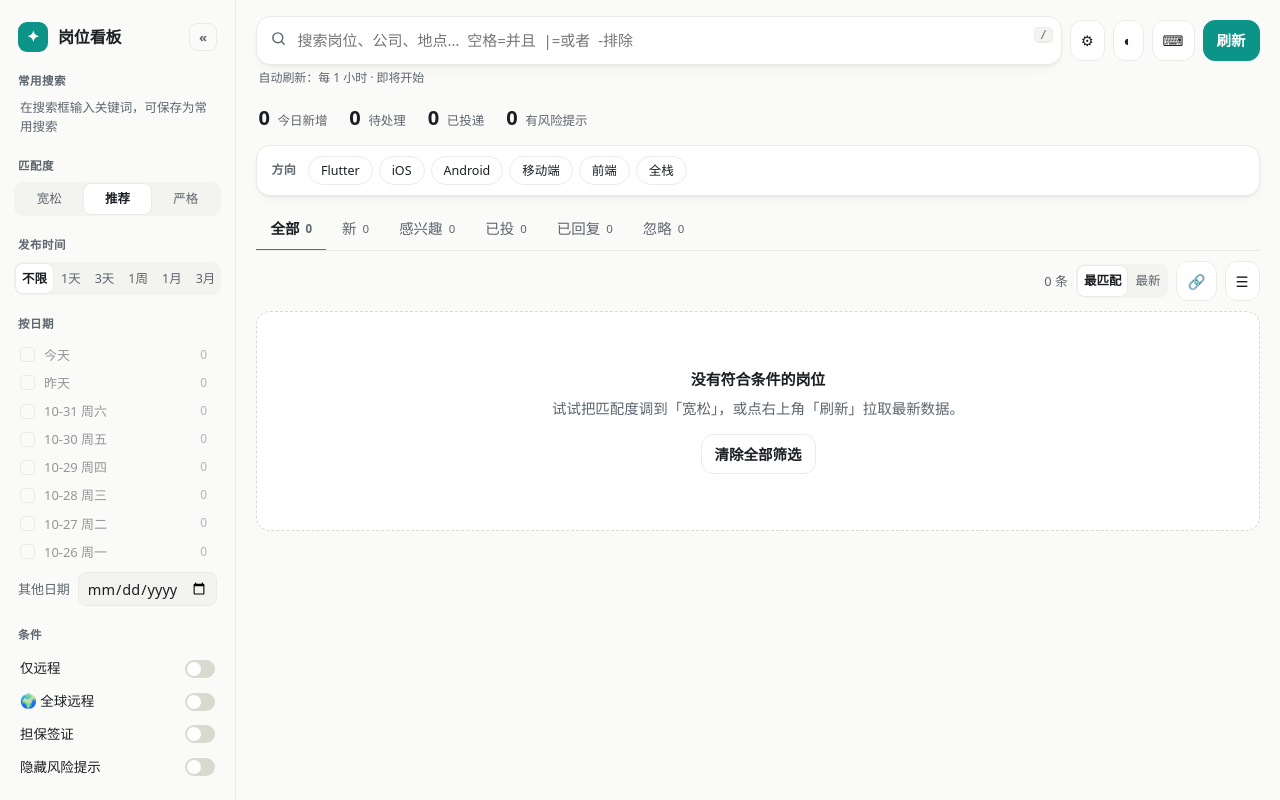
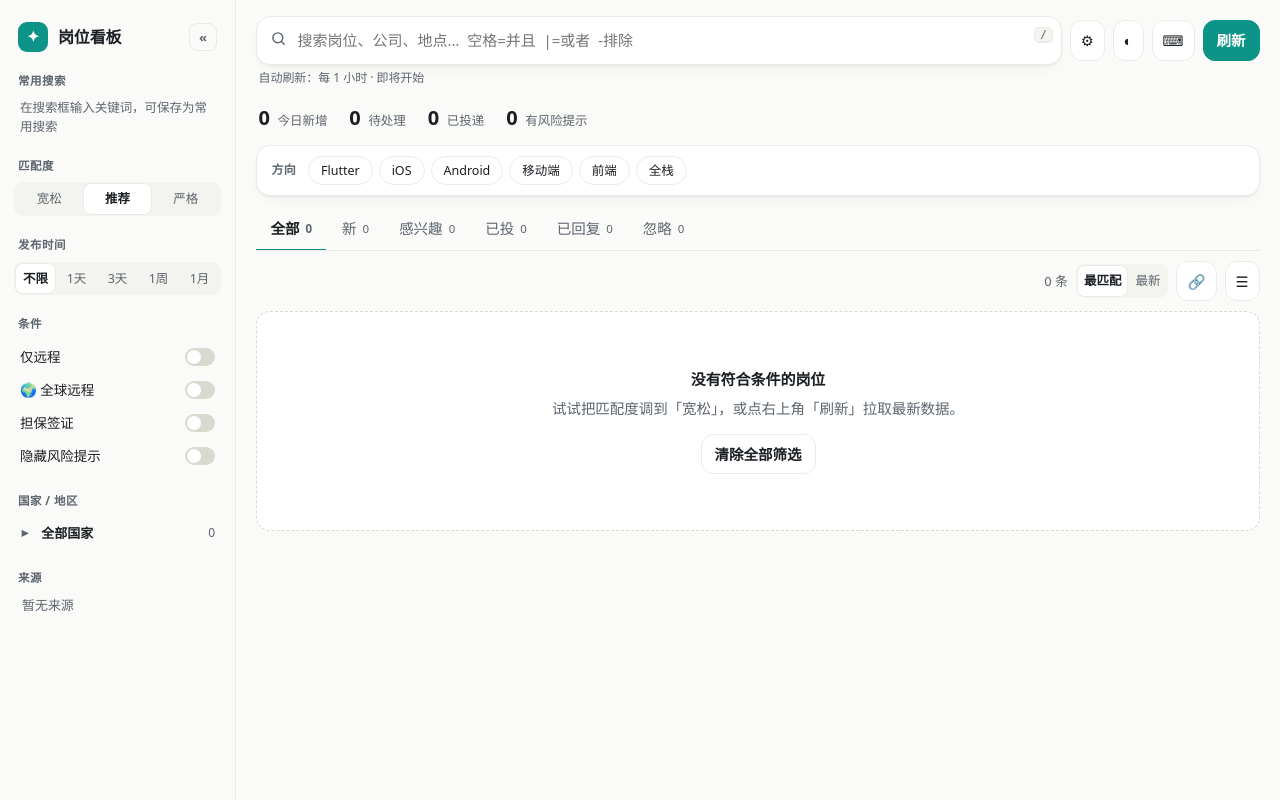
Before and after one commit to ceeyang/jobboard, a FastAPI app: page / in a window 1280 px wide. Run offline with FastAPI, Linux system fonts and the light colour scheme; data comes from the database, SQL or seed files in the repository; data that the repository does not hold is empty.

Commit message:
Drop the by-day panel and 3-month option; time filter stays 1d/3d/1w/1m, newest-first view keeps day headings
Co-Authored-By: Claude Sonnet 5.5 <noreply@anthropic.com>

```diff
--- a/jobboard/templates/app.html
+++ b/jobboard/templates/app.html
@@ -302,9 +302,6 @@ body.detail:not(.pinned) .dscrim{display:block;position:fixed;inset:0;background
   <div class="sec">发布时间</div>
   <div class="seg" id="segSince" role="group" aria-label="发布时间"></div>
 
-  <div class="sec">按日期 <button data-clear="day" id="clrDay" hidden>清除</button></div>
-  <div id="days"></div>
-
   <div class="sec">条件</div>
   <label class="switch">仅远程<input type="checkbox" id="fRemote"></label>
   <label class="switch" title="只显示远程岗位，并去掉标明「仅限美国 / 仅限欧洲 / US only / 必须位于某国」等限制居住地的岗位。没写限制的算全球可申请；地点写了具体城市的不算">🌍 全球远程<input type="checkbox" id="fGeo"></label>
@@ -394,10 +391,10 @@ async function api(method,url,body){
 }
 const LEVELS=[[1,"宽松"],[5,"推荐"],[10,"严格"]];
 const SORTS=[["score","最匹配"],["new","最新"]];
-const SINCES=[["","不限"],["1d","1天"],["3d","3天"],["7d","1周"],["30d","1月"],["90d","3月"]];
-const SINCE_MS={"1d":864e5,"3d":3*864e5,"7d":7*864e5,"30d":30*864e5,"90d":90*864e5};
+const SINCES=[["","不限"],["1d","1天"],["3d","3天"],["7d","1周"],["30d","1月"]];
+const SINCE_MS={"1d":864e5,"3d":3*864e5,"7d":7*864e5,"30d":30*864e5};
 const PAGE=40,LS="jb2";
-const DEF={sideCollapsed:false,status:"all",min:5,since:"",roles:[],srcs:[],remote:false,hideRisk:false,hideGeo:false,visa:false,q:"",sort:"score",dense:false,theme:"auto",closed:{telegram:true,countries:true},pin:false,countries:[],day:""};
+const DEF={sideCollapsed:false,status:"all",min:5,since:"",roles:[],srcs:[],remote:false,hideRisk:false,hideGeo:false,visa:false,q:"",sort:"score",dense:false,theme:"auto",closed:{telegram:true,countries:true},pin:false,countries:[]};
 const $=(s,r=document)=>r.querySelector(s);
 const esc=s=>String(s??"").replace(/[&<>"']/g,c=>({"&":"&amp;","<":"&lt;",">":"&gt;",'"':"&quot;","'":"&#39;"}[c]));
 let S;try{S={...DEF,...JSON.parse(localStorage.getItem(LS)||"{}")}}catch(e){S={...DEF}}
@@ -491,8 +488,7 @@ const whenText=j=>dateOnly(j)?utc(j.posted_at).toLocaleDateString([],{timeZone:"
 const globalRemote=j=>j.remote&&j.geo!=="restricted"&&(j.geo==="worldwide"||!j.location||/^\s*(remote|anywhere|worldwide|global|distributed|work from anywhere)\b/i.test(j.location));
 function match(j,s,skip){
   if(j.score<s.min)return false;
-  if(skip!=="day"&&s.day&&dayKey(j)!==s.day)return false;
-  if(!s.day&&s.since&&pt(j)<Date.now()-SINCE_MS[s.since])return false;
+  if(s.since&&pt(j)<Date.now()-SINCE_MS[s.since])return false;
   if(skip!=="status"&&(s.status==="all"?j.status==="ignored":j.status!==s.status))return false;
   if(s.roles.length&&!j.tags.some(t=>has(s.roles,t)))return false;
   if(skip!=="srcs"&&s.srcs.length&&!j.sources.some(x=>has(s.srcs,x.chat)))return false;
@@ -525,11 +521,6 @@ function renderSide(){
   const sq=SET.saved_searches||[],cur=S.q.trim(),already=sq.some(x=>x.q===cur);
   $("#savedq").innerHTML=(sq.length?`<div class="chips">${sq.map((x,i)=>`<span class="chipbtn ${S.q===x.q?"on":""}" data-sq="${i}" role="button" tabindex="0" title="${esc(x.q)}">${esc(x.name)}<b class="x" data-sqdel="${i}" aria-label="删除" title="删除">×</b></span>`).join("")}</div>`:'<div class="count" style="padding:0 6px;font-size:12.5px">在搜索框输入关键词，可保存为常用搜索</div>')+
     (cur&&!already?`<div class="saveq"><input id="sqname" placeholder="名称" value="${esc(cur.slice(0,14))}" maxlength="30" aria-label="常用搜索名称"><button data-sqsave>保存</button></div>`:"");
-  const dbase=filtered("day"),dcount={};dbase.forEach(j=>{const k=dayKey(j);dcount[k]=(dcount[k]||0)+1});
-  const WD="日一二三四五六",dayList=[...Array(8)].map((_,i)=>{const d=new Date(Date.now()-i*864e5),k=d.toLocaleDateString("sv-SE");return [k,i===0?"今天":i===1?"昨天":k.slice(5)+" 周"+WD[d.getDay()]]});
-  $("#days").innerHTML=`<div class="rows" style="margin:0">${dayList.map(([k,l])=>`<div class="srow ${S.day===k?"on":""} ${dcount[k]?"":"zero"}" data-day="${k}" role="radio" aria-checked="${S.day===k}" tabindex="0"><span class="chk"></span><b>${l}</b><i>${dcount[k]||0}</i><span></span></div>`).join("")}</div>
-    <div class="field" style="margin:6px 4px 0"><label class="count" for="dayPick">其他日期</label><input id="dayPick" class="inp" type="date" value="${S.day&&!dayList.some(x=>x[0]===S.day)?S.day:""}" max="${dayList[0][0]}" style="flex:1;padding:4px 8px"></div>`;
-  $("#clrDay").hidden=!S.day;
   const cbase=filtered("countries"),cc={};cbase.forEach(j=>countryOf(j).forEach(c=>cc[c]=(cc[c]||0)+1));
   const clist=Object.keys(cc).sort((a,b)=>(a==="XX")-(b==="XX")||cc[b]-cc[a]||COUNTRY_NAME[a].localeCompare(COUNTRY_NAME[b],"zh"));
   S.countries.forEach(c=>{if(!clist.includes(c))clist.push(c)});                // a selected country stays visible even at 0
@@ -578,7 +569,7 @@ function renderTabs(){
 function renderActive(){
   const f=[];
   if(S.q.trim())f.push(["q","搜索："+S.q.trim().slice(0,20)]);
-  if(S.day)f.push(["day","日期 "+S.day.slice(5)]);else if(S.since)f.push(["since","最近 "+SINCES.find(x=>x[0]===S.since)[1]]);
+  if(S.since)f.push(["since","最近 "+SINCES.find(x=>x[0]===S.since)[1]]);
   S.roles.forEach(r=>f.push(["role:"+r,lab(r)]));
   let rest=S.srcs.slice();
   for(const k of ["site","gov","github","telegram"]){            // a fully selected group is one chip, not N
@@ -777,7 +768,7 @@ function applySide(){
 const toggleSide=()=>{S.sideCollapsed=!S.sideCollapsed;save();applySide()};
 const applyTheme=()=>{if(S.theme==="auto")document.documentElement.removeAttribute("data-theme");else document.documentElement.setAttribute("data-theme",S.theme)};
 /* The filters live in the address (#q=flutter&r=ios,android&min=5&since=7d&remote=1&visa=1): a search can be shared or bookmarked. */
-const SHARE_KEYS=[["q","q","s"],["roles","r","a"],["srcs","src","a"],["countries","c","a"],["min","min","n"],["since","since","s"],["day","day","s"],["sort","sort","s"],["remote","remote","b"],["hideGeo","geo","b"],["visa","visa","b"],["hideRisk","risk","b"]];
+const SHARE_KEYS=[["q","q","s"],["roles","r","a"],["srcs","src","a"],["countries","c","a"],["min","min","n"],["since","since","s"],["sort","sort","s"],["remote","remote","b"],["hideGeo","geo","b"],["visa","visa","b"],["hideRisk","risk","b"]];
 function hashOf(){
   const p=new URLSearchParams();
   for(const [k,n,t] of SHARE_KEYS){const v=S[k];if(JSON.stringify(v)===JSON.stringify(DEF[k]))continue;p.set(n,t==="a"?v.join(","):t==="b"?"1":v)}
@@ -786,7 +777,7 @@ function hashOf(){
 function readHash(){
   const h=location.hash.replace(/^#\??/,"");if(!h)return;
   const p=new URLSearchParams(h);if(![...p.keys()].some(n=>SHARE_KEYS.some(x=>x[1]===n)))return;
-  Object.assign(S,{q:"",roles:[],srcs:[],countries:[],min:DEF.min,since:"",day:"",sort:"score",remote:false,hideGeo:false,visa:false,hideRisk:false});
+  Object.assign(S,{q:"",roles:[],srcs:[],countries:[],min:DEF.min,since:"",sort:"score",remote:false,hideGeo:false,visa:false,hideRisk:false});
   for(const [k,n,t] of SHARE_KEYS){if(!p.has(n))continue;const v=p.get(n);
     S[k]=t==="a"?v.split(",").filter(Boolean):t==="b"?v==="1":t==="n"?(+v||DEF[k]):v}
   if(!SINCE_MS[S.since])S.since="";if(!SORTS.some(x=>x[0]===S.sort))S.sort="score";
@@ -803,7 +794,7 @@ document.addEventListener("click",e=>{
   if(sqd){e.stopPropagation();return saveSearches(SET.saved_searches.filter((_,i)=>i!==+sqd.dataset.sqdel))}
   const sqc=e.target.closest("[data-sq]");
   if(sqc){const it=SET.saved_searches[+sqc.dataset.sq];if(it){S.q=S.q===it.q?"":it.q;$("#q").value=S.q;change()}return}
-  const t=e.target.closest("button,[data-src],[data-country],[data-day]");
+  const t=e.target.closest("button,[data-src],[data-country]");
   if(!t){                                                      // click on the card body itself → show it on the right
     if(e.target.closest("select,summary,input,label"))return;
     const c=e.target.closest(".card");if(c)openDetail(+c.dataset.id);
@@ -812,13 +803,12 @@ document.addEventListener("click",e=>{
   const d=t.dataset;
   if(d.s){S.status=d.s;return change()}
   if(d.m){S.min=+d.m;return change()}
-  if(d.since!==undefined){S.since=d.since;S.day="";return change()}
+  if(d.since!==undefined){S.since=d.since;return change()}
   if(d.r){S.roles=toggle(S.roles,d.r);return change()}
   if(d.rolesmore!==undefined){rolesOpen=!rolesOpen;return renderSide()}
   if(d.share!==undefined){return shareLink()}
   if(d.sort){S.sort=d.sort;return change()}
   if(d.src){S.srcs=toggle(S.srcs,d.src);return change()}
-  if(d.day){S.day=S.day===d.day?"":d.day;return change()}
   if(d.country){S.countries=toggle(S.countries,d.country);return change()}
   if(d.countriesmore!==undefined){countriesOpen=!countriesOpen;return renderSide()}
   if(d.sqsave!==undefined){const q=S.q.trim(),name=($("#sqname")?.value||q).trim()||q;return saveSearches([...(SET.saved_searches||[]),{name,q}])}
@@ -828,9 +818,9 @@ document.addEventListener("click",e=>{
     const names=kindNames(d.grp);
     const allOn=names.every(n=>has(S.srcs,n));S.srcs=allOn?S.srcs.filter(n=>!names.includes(n)):[...new Set([...S.srcs,...names])];return change()}
   if(d.clear){S[d.clear]=[];return change()}
-  if(d.clearall!==undefined){Object.assign(S,{q:"",since:"",day:"",roles:[],srcs:[],countries:[],remote:false,hideRisk:false,hideGeo:false,visa:false});$("#q").value="";return change()}
+  if(d.clearall!==undefined){Object.assign(S,{q:"",since:"",roles:[],srcs:[],countries:[],remote:false,hideRisk:false,hideGeo:false,visa:false});$("#q").value="";return change()}
   if(d.rm){const k=d.rm;
-    if(k==="q"){S.q="";$("#q").value=""}else if(k==="day")S.day="";else if(k==="since")S.since="";else if(k.startsWith("role:"))S.roles=S.roles.filter(x=>x!==k.slice(5));
+    if(k==="q"){S.q="";$("#q").value=""}else if(k==="since")S.since="";else if(k.startsWith("role:"))S.roles=S.roles.filter(x=>x!==k.slice(5));
     else if(k.startsWith("grp:")){const ns=kindNames(k.slice(4));S.srcs=S.srcs.filter(x=>!ns.includes(x))}
     else if(k.startsWith("country:"))S.countries=S.countries.filter(x=>x!==k.slice(8));
     else if(k.startsWith("src:"))S.srcs=S.srcs.filter(x=>x!==k.slice(4));else if(k==="remote")S.remote=false;else if(k==="risk")S.hideRisk=false;else if(k==="geo")S.hideGeo=false;else if(k==="visa")S.visa=false;
@@ -862,7 +852,6 @@ document.addEventListener("change",e=>{
 });
 document.addEventListener("change",e=>{
   if(e.target.matches("[data-sel]"))return setStatus(+e.target.closest(".card").dataset.id,e.target.value);
-  if(e.target.id==="dayPick"){S.day=e.target.value||"";return change()}
   if(e.target.id==="fRemote"){S.remote=e.target.checked;change()}
   if(e.target.id==="fRisk"){S.hideRisk=e.target.checked;change()}
   if(e.target.id==="fGeo"){S.hideGeo=e.target.checked;change()}
```
